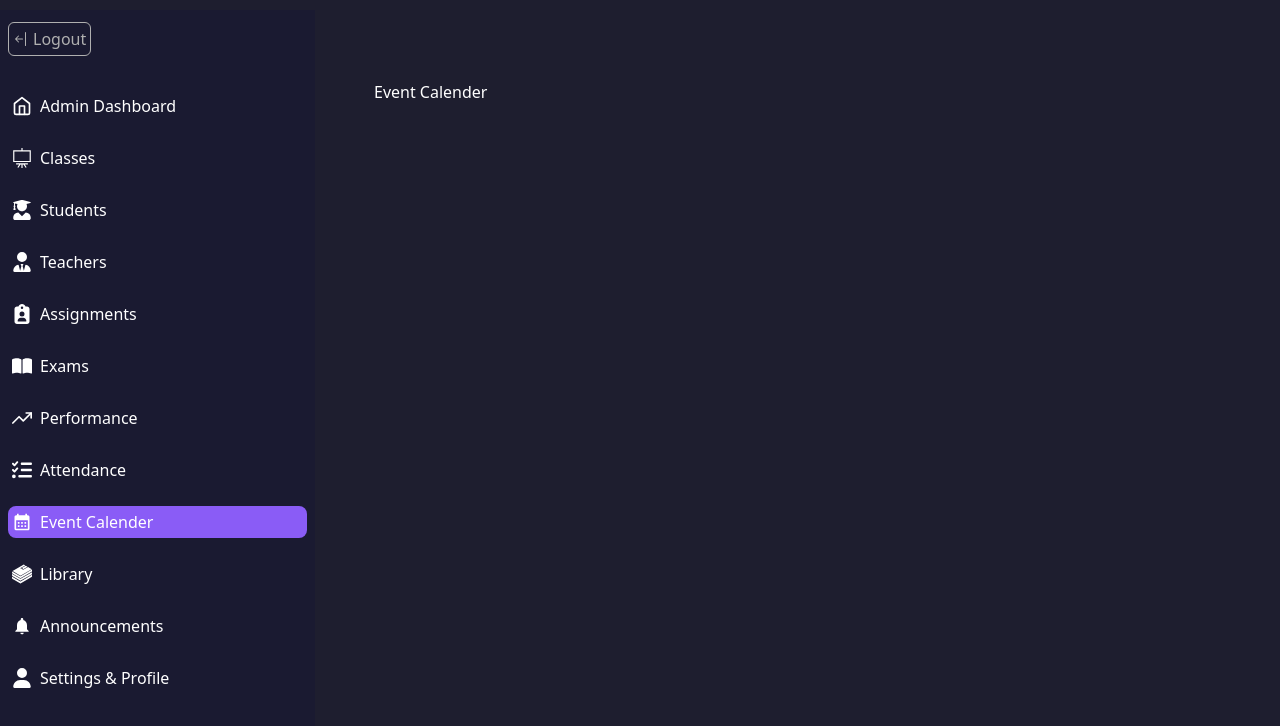
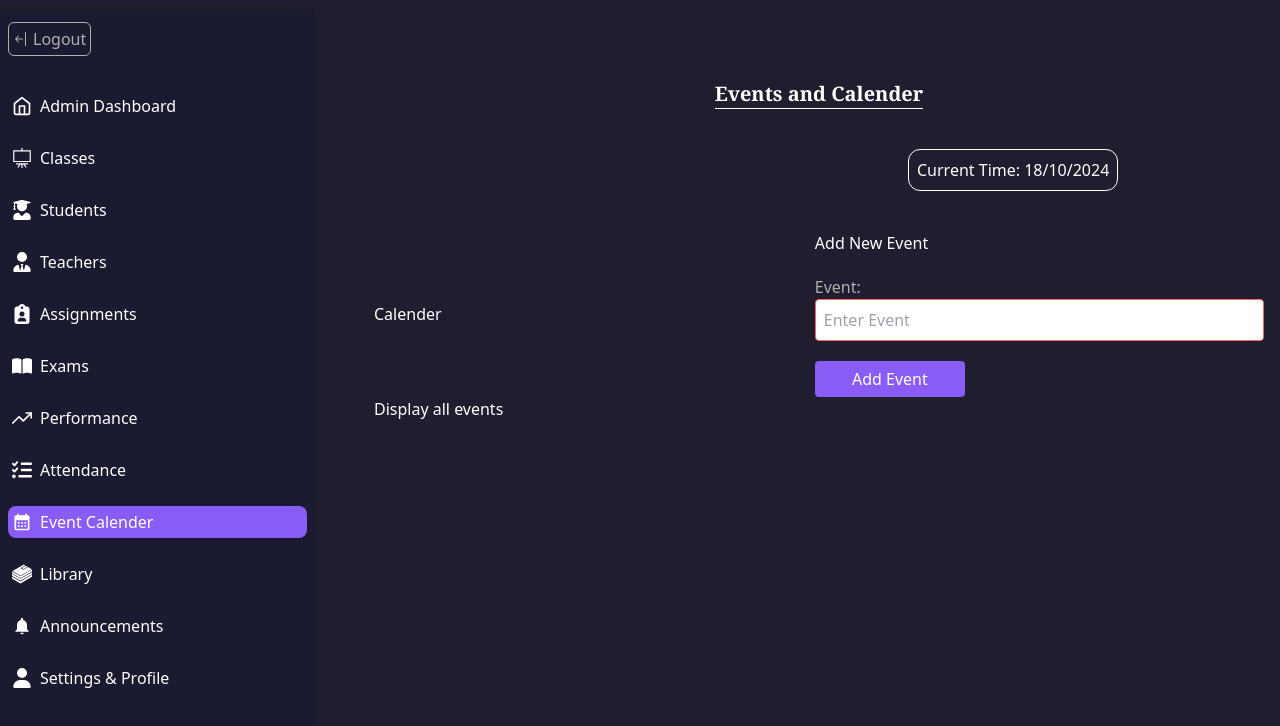
Before and after one commit to rawbil/Scheduliq-1.0, a Next.js app in the folder frontend/: page /admin/event-calender in a window 1280 px wide. Shown: the top 726 px of the page. Built offline with nearby package versions, Linux system fonts and the light colour scheme.

Commit message:
update event-calender route

```diff
--- a/frontend/app/admin/event-calender/page.tsx
+++ b/frontend/app/admin/event-calender/page.tsx
@@ -1,7 +1,32 @@
-
-
 export default function EventCalender() {
-    return (
-        <div>Event Calender</div>
-    )
+  return (
+    <div className="max-768px:mt-20">
+      <h1 className="text-xl w-fit mx-auto mb-10 border-b font-serif font-bold">Events and Calender</h1>
+      <p className=" mb-10 border-[1.5px] w-fit ml-[60%] max-230px:ml-[10%] p-2 rounded-xl">Current Time: {`${new Date().getDate()}/${new Date().getMonth() + 1}/${new Date().getFullYear()}`}</p>
+      <div className="flex max-sm:flex-col max-sm:gap-[100px] items-center justify-between">
+      <h1>Calender</h1>
+      <form>
+        <h2 className="mb-5">Add New Event</h2>
+        <label htmlFor="event" className="text-gray">
+          Event:{" "}
+        </label>
+        <input
+          type="text"
+          name="event"
+          id="event"
+          placeholder="Enter Event"
+          className="w-full p-[8px] mb-5 rounded-[4px] text-black border-[1px] border-red"
+        />
+        <button
+          type="submit"
+          className="w-[150px] bg-purple p-1.5 rounded-[4px]"
+        >
+          Add Event
+        </button>
+      </form>
+      </div>
+      {/* Display all events */}
+      <h1>Display all events</h1>
+    </div>
+  );
 }
```
